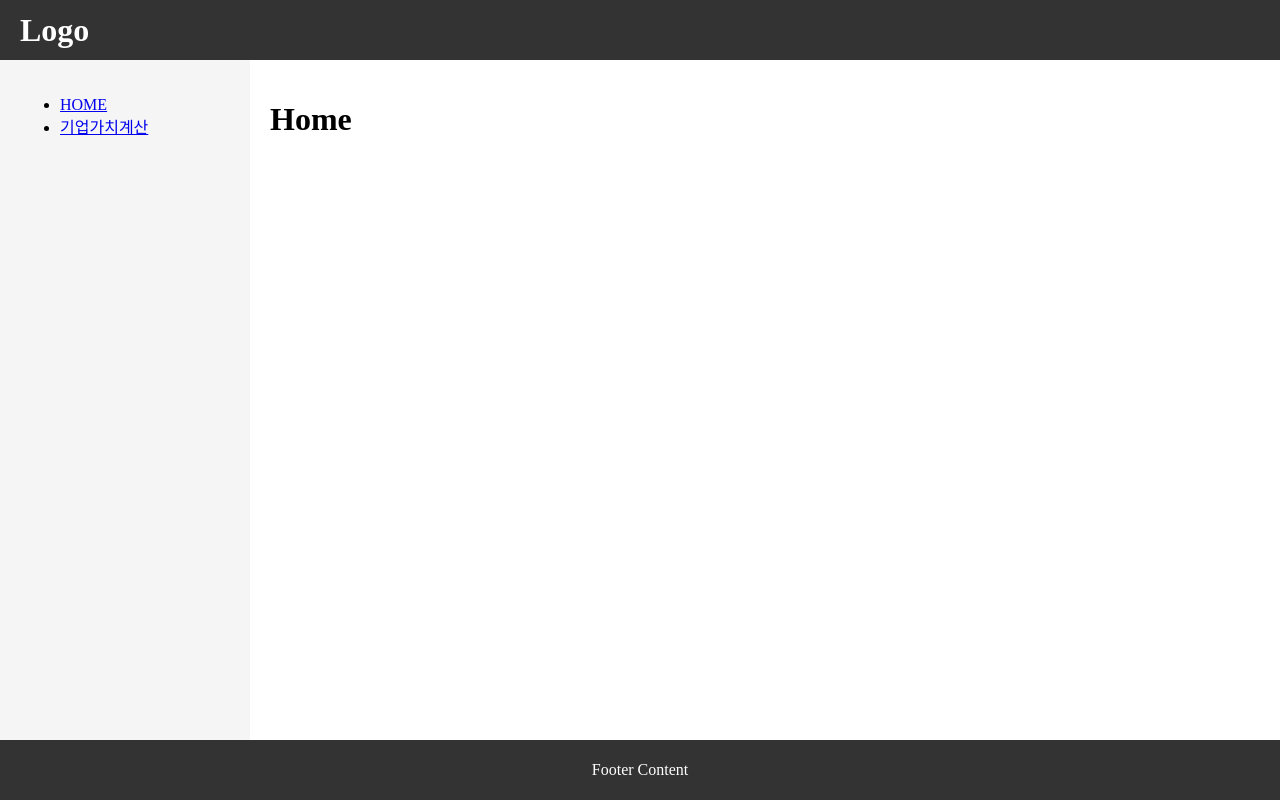
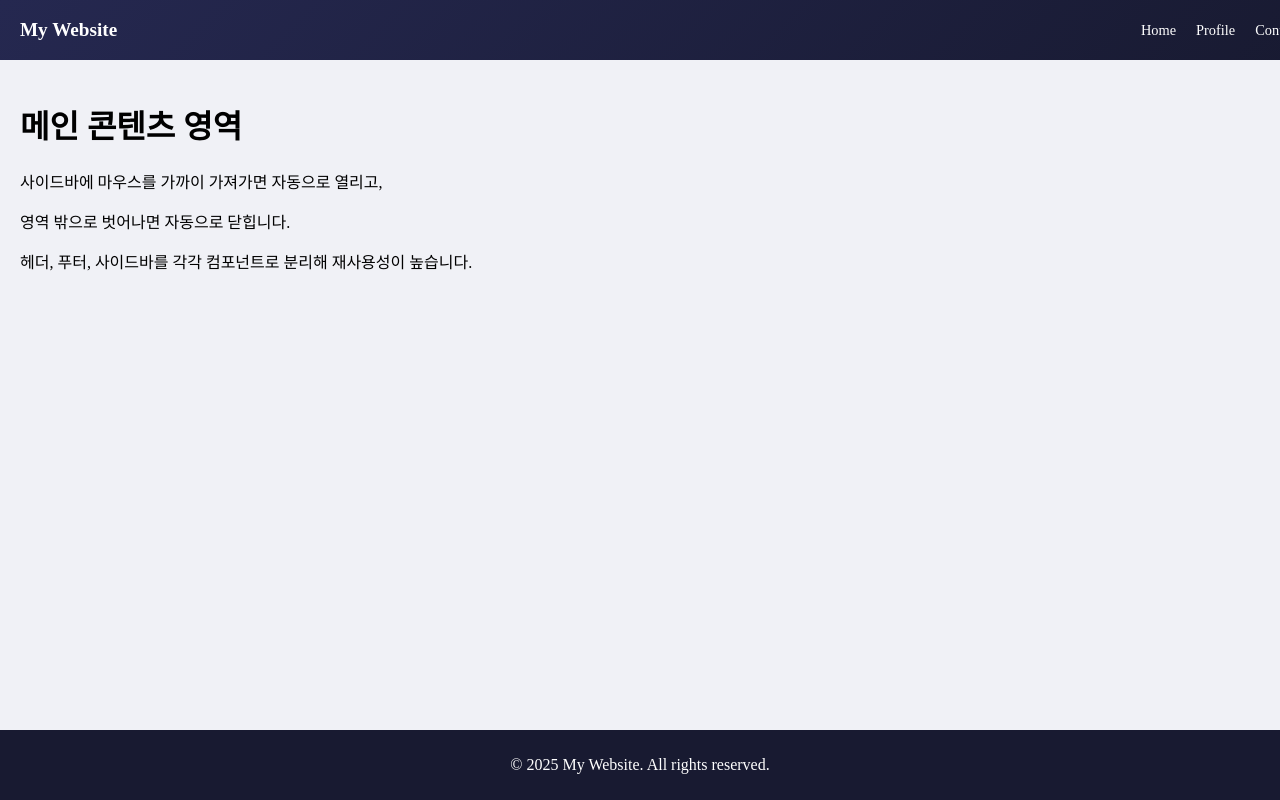
Before and after one commit to gnsgmlckdgk/comp-value-admin, a React (Create React App) app: page / in a window 1280 px wide. Built offline with nearby package versions, Linux system fonts and the light colour scheme.

Commit message:
디자인 변경

```diff
--- a/src/App.jsx
+++ b/src/App.jsx
@@ -1,31 +1,23 @@
 import React, { useState } from 'react';
-import styled from 'styled-components';
 import { BrowserRouter, Routes, Route, Link } from 'react-router-dom';
 
-
-const Container = styled.div`
-    display: grid;
-    grid-template-areas:
-    "header header"
-    "sidebar content"
-    "footer footer";
-    grid-template-rows: 60px 1fr 60px;
-    grid-template-columns: 250px 1fr;
-    height: 100vh;
-`;
+// 컴포넌트
+import { Layout } from './components/common/layout'
 
 // 컴포넌트
-import { Header, Sidebar, Contents, Footer } from './components/common/layout';
-// index.js는 자동으로 불러와짐
-// JavaScript/Node.js의 모듈 시스템에서는 디렉토리를 import할 때 자동으로 그 디렉토리의 index.js 파일을 찾음
-import * as dart_comp from './components/dart_comp'
+// import { Header, Sidebar, Contents, Footer } from './components/common/layout';
+// // index.js는 자동으로 불러와짐
+// // JavaScript/Node.js의 모듈 시스템에서는 디렉토리를 import할 때 자동으로 그 디렉토리의 index.js 파일을 찾음
+// import * as dart_comp from './components/dart_comp'
 
 
 function App() {
 
     return (
         <>
-            <Container>
+            <Layout />
+
+            {/* <Container>
                 <Header />
                 <Sidebar />
                 <Contents>
@@ -35,7 +27,7 @@ function App() {
                     </Routes>
                 </Contents>
                 <Footer />
-            </Container>
+            </Container> */}
         </>
     );
 }
--- a/src/components/common/index.jsx
+++ b/src/components/common/index.jsx
@@ -1,5 +1,2 @@
-// 스타일
+// 스타일 컴포넌트
 export { LoadingOverlay, Spinner } from './style/loadingOverlay_stcomp';
-
-// 컴포넌트
-// export { default as Header } from '';
--- /dev/null
+++ b/src/components/common/layout/Layout.jsx
@@ -0,0 +1,45 @@
+import React from 'react';
+import styled from 'styled-components';
+import Header from './Header';
+import Footer from './Footer';
+import Sidebar from './Sidebar';
+
+/* 전체 페이지를 감싸는 컨테이너 */
+const LayoutContainer = styled.div`
+  display: flex;
+  flex-direction: column;
+  min-height: 100vh;
+`;
+
+/* 메인 콘텐츠 (헤더가 60px fixed이므로 위에 여백) */
+const MainContent = styled.main`
+  flex: 1;
+  margin-top: 60px;
+  background-color: #f0f1f6; /* 밝은 배경 */
+  padding: 20px;
+`;
+
+const Layout = () => {
+  return (
+    <LayoutContainer>
+      {/* 헤더 (fixed로 항상 상단에 노출됨) */}
+      <Header />
+
+      {/* 사이드바 (마우스 호버 시 열림) */}
+      <Sidebar />
+
+      {/* 메인 콘텐츠 */}
+      <MainContent>
+        <h1>메인 콘텐츠 영역</h1>
+        <p>사이드바에 마우스를 가까이 가져가면 자동으로 열리고,</p>
+        <p>영역 밖으로 벗어나면 자동으로 닫힙니다.</p>
+        <p>헤더, 푸터, 사이드바를 각각 컴포넌트로 분리해 재사용성이 높습니다.</p>
+      </MainContent>
+
+      {/* 푸터 */}
+      <Footer />
+    </LayoutContainer>
+  );
+};
+
+export default Layout;
--- a/src/components/common/layout/footer.jsx
+++ b/src/components/common/layout/footer.jsx
@@ -1,23 +1,20 @@
 import React from 'react';
 import styled from 'styled-components';
 
-const Footer = styled.footer`
- grid-area: footer;
- background: #333;
- color: white;
- display: flex;
- align-items: center;
- justify-content: center;
+/* 하단 푸터 */
+const FooterContainer = styled.footer`
+  background: #181a31;
+  color: #fff;
+  text-align: center;
+  padding: 10px;
 `;
 
-function FooterLayout() {
+const Footer = () => {
     return (
-        <>
-            <Footer>
-                <p>Footer Content</p>
-            </Footer>
-        </>
-    )
-}
+        <FooterContainer>
+            <p>© 2025 My Website. All rights reserved.</p>
+        </FooterContainer>
+    );
+};
 
-export default FooterLayout;
+export default Footer;
--- a/src/components/common/layout/header.jsx
+++ b/src/components/common/layout/header.jsx
@@ -1,23 +1,56 @@
 import React from 'react';
 import styled from 'styled-components';
 
-const Header = styled.header`
- grid-area: header;
- background: #333;
- color: white;
- display: flex;
- align-items: center;
- padding: 0 20px;
+/* 헤더 컨테이너(고정) */
+const HeaderContainer = styled.header`
+  position: fixed;
+  top: 0;
+  left: 0;
+  width: 100%;
+  height: 60px;
+
+  background: linear-gradient(135deg, #252850, #181a31);
+  color: #fff;
+
+  display: flex;
+  align-items: center;
+  justify-content: space-between;
+
+  padding: 0 20px;
+  z-index: 1000; /* 사이드바 위로 */
 `;
 
-function HeaderLayout() {
+const Logo = styled.div`
+  font-weight: bold;
+  font-size: 1.2rem;
+`;
+
+const HeaderNav = styled.nav`
+  display: flex;
+  gap: 20px;
+`;
+
+const NavLink = styled.a`
+  color: #fff;
+  text-decoration: none;
+  font-size: 0.9rem;
+
+  &:hover {
+    text-decoration: underline;
+  }
+`;
+
+const Header = () => {
     return (
-        <>
-            <Header>
-                <h1>Logo</h1>
-            </Header>
-        </>
-    )
-}
+        <HeaderContainer>
+            <Logo>My Website</Logo>
+            <HeaderNav>
+                <NavLink href="#home">Home</NavLink>
+                <NavLink href="#profile">Profile</NavLink>
+                <NavLink href="#contact">Contact</NavLink>
+            </HeaderNav>
+        </HeaderContainer>
+    );
+};
 
-export default HeaderLayout;
+export default Header;
--- a/src/components/common/layout/index.jsx
+++ b/src/components/common/layout/index.jsx
@@ -1,5 +1,2 @@
 // 컴포넌트
-export { default as Header } from './header';
-export { default as Sidebar } from './sidebar';
-export { default as Contents } from './contents';
-export { default as Footer } from './footer';
+export { default as Layout } from './Layout';
--- a/src/components/common/layout/sidebar.jsx
+++ b/src/components/common/layout/sidebar.jsx
@@ -1,24 +1,112 @@
-import React from 'react';
-import { Link } from 'react-router-dom';
+import React, { useState } from 'react';
 import styled from 'styled-components';
 
-const Sidebar = styled.nav`
- grid-area: sidebar;
- background: #f5f5f5;
- padding: 20px;
+/*
+  Sidebar를 감싸는 Wrapper
+  - 이 Wrapper에 마우스가 들어오면 (onMouseEnter) => 사이드바 open
+  - 이 Wrapper 영역을 벗어나면 (onMouseLeave) => 사이드바 close
+*/
+const SidebarWrapper = styled.div`
+  position: fixed;
+  top: 0;
+  left: 0;
+  height: 100vh;
+  z-index: 999;
 `;
 
-function SidebarLayout() {
-    return (
-        <>
-            <Sidebar>
-                <ul>
-                    <li><Link to="/">HOME</Link></li>
-                    <li><Link to="/cal/compvalue">기업가치계산</Link></li>
-                </ul>
-            </Sidebar>
-        </>
-    )
-}
+/* 사이드바 열리기 전에도 살짝 보일 버튼 영역 (마우스 호버 유도) */
+const ToggleButton = styled.button`
+  position: absolute;
+  top: 20px;
+  left: 0;
+  padding: 8px 12px;
+  background-color: #181a31;
+  border: 1px solid #fff;
+  border-radius: 4px;
+  color: #fff;
+  cursor: pointer;
 
-export default SidebarLayout;
+  &:hover {
+    background-color: #202247;
+  }
+`;
+
+const SidebarContainer = styled.div`
+  position: absolute;
+  top: 0;
+  left: 0;
+  width: 240px;
+  height: 100%;
+  background: linear-gradient(135deg, #252850, #181a31);
+  color: #fff;
+  display: flex;
+  flex-direction: column;
+  align-items: center;
+  padding-top: 60px;
+  transition: transform 0.3s ease-in-out;
+
+  /* isOpen에 따라 왼쪽 밖(-100%) 혹은 0으로 이동 */
+  transform: ${({ isOpen }) => (isOpen ? 'translateX(0)' : 'translateX(-100%)')};
+`;
+
+const SidebarTitle = styled.h2`
+  margin: 0;
+  font-size: 1.2rem;
+  text-align: center;
+`;
+
+const MenuList = styled.ul`
+  list-style: none;
+  width: 100%;
+  padding: 0;
+  margin-top: 40px;
+`;
+
+const MenuItem = styled.li`
+  width: 100%;
+  padding: 15px 20px;
+  transition: background 0.2s ease;
+  cursor: pointer;
+
+  &:hover {
+    background: rgba(255, 255, 255, 0.1);
+  }
+`;
+
+const Sidebar = () => {
+  const [isOpen, setIsOpen] = useState(false);
+
+  const handleMouseEnter = () => {
+    setIsOpen(true);
+  };
+
+  const handleMouseLeave = () => {
+    setIsOpen(false);
+  };
+
+  return (
+    <SidebarWrapper
+      onMouseEnter={handleMouseEnter}
+      onMouseLeave={handleMouseLeave}
+    >
+      {/*
+        클릭 기능 없이 표시만 하는 버튼 (아이콘/텍스트)
+        마우스를 여기 근처로 이동하면 사이드바가 열림
+      */}
+      <ToggleButton>Menu</ToggleButton>
+
+      {/* 실제 사이드바 */}
+      <SidebarContainer isOpen={isOpen}>
+        <SidebarTitle>My Sidebar</SidebarTitle>
+        <MenuList>
+          <MenuItem>대시보드</MenuItem>
+          <MenuItem>게시판</MenuItem>
+          <MenuItem>설정</MenuItem>
+          <MenuItem>로그아웃</MenuItem>
+        </MenuList>
+      </SidebarContainer>
+    </SidebarWrapper>
+  );
+};
+
+export default Sidebar;
```
